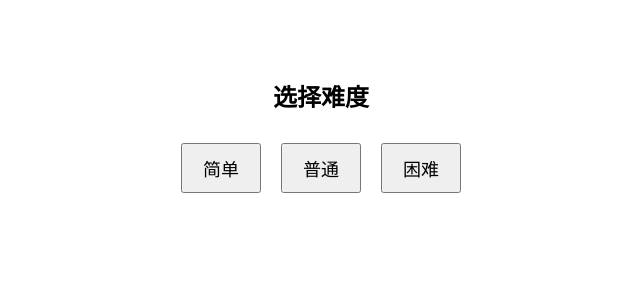
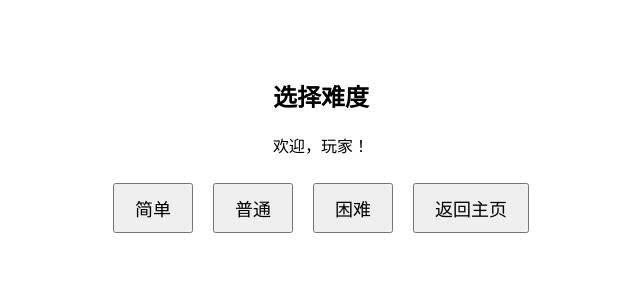
Before and after one commit to xgwsgdhs/SkyCity, a Vue app: page /level in a window 1280 px wide. Shown: the top 300 px of the page, without its empty margins (319-959 px from the left). Built offline with nearby package versions, Linux system fonts and the light colour scheme.

Commit message:
完善难度选择，新增分数

```diff
--- a/src/components/Game/GameMap.vue
+++ b/src/components/Game/GameMap.vue
@@ -36,6 +36,9 @@
       <div class="timer">
         <span>时间：{{ timer }}</span>
       </div>
+      <div class="scores">
+        <span>分数：{{ scores }}</span>
+      </div>
     </div>
   </div>
 </template>
@@ -56,6 +59,7 @@ export default {
       map: Array.from({ length: 20 }, () => Array(15).fill(null)),
       coins: 3000, // 初始金币数
       timer: 100,  // 初始时间
+      scores: 0,
       dragging: false, // 判断是否在拖拽
       draggingPreview: false, // 判断是否正在拖动铺设预览
       previewCells: [], // 存储正在拖拽的路径格子
@@ -269,6 +273,7 @@ export default {
   width: 100%;
 }
 
+.scores,
 .coins,
 .timer {
   font-size: 18px;
--- a/src/pages/LevelSelectionPage.vue
+++ b/src/pages/LevelSelectionPage.vue
@@ -1,20 +1,24 @@
 <template>
   <div class="level-selection-page">
     <h2>选择难度</h2>
+    <p>欢迎，{{ nickname }}！</p>
     <div class="buttons">
       <button @click="selectLevel('easy')">简单</button>
       <button @click="selectLevel('normal')">普通</button>
       <button @click="selectLevel('hard')">困难</button>
+      <button @click="backHome()">返回主页</button>
     </div>
   </div>
 </template>
 
 <script>
 import { useRouter } from 'vue-router'
-
+import {onMounted, ref} from 'vue'
 export default {
   setup() {
     const router = useRouter()
+
+    const nickname = ref('')
 
     const selectLevel = (level) => {
       console.log('选择的难度：', level)
@@ -23,7 +27,18 @@ export default {
       router.push('/game')
     }
 
-    return { selectLevel }
+    const backHome = (level) => {
+      console.log('选择的难度：', level)
+      localStorage.setItem('nickname', null)
+      // 跳转到游戏页面
+      router.push('/')
+    }
+
+    onMounted(() => {
+      nickname.value = localStorage.getItem('nickname') || '玩家'
+    })
+
+    return { selectLevel ,nickname , backHome}
   }
 }
 </script>
```
